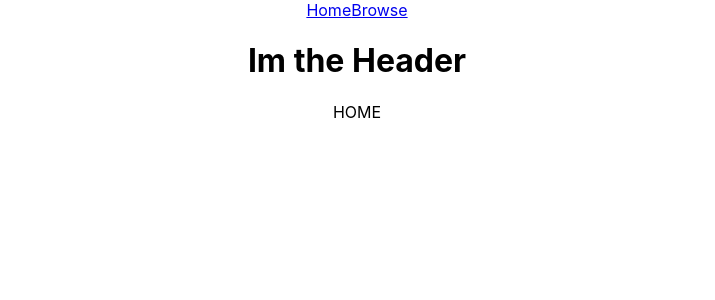
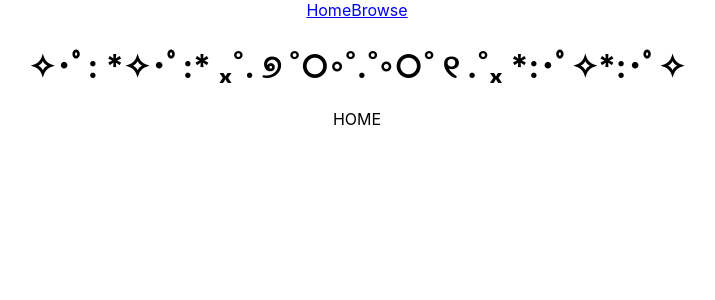
Before and after one commit to ShamiTomita/Cake-Frontend, a React (Create React App) app in the folder cake-frontend/: page / in a window 1280 px wide. Shown: the top 300 px of the page, without its empty margins (283-998 px from the left). Built offline with nearby package versions, Linux system fonts and the light colour scheme.

Commit message:
header content

```diff
--- a/cake-frontend/src/components/Header.js
+++ b/cake-frontend/src/components/Header.js
@@ -2,7 +2,7 @@ import React from 'react'
 const Header = (props) => {
   return (
     <div>
-      <h1>Im the Header</h1>
+      <h1>✧･ﾟ: *✧･ﾟ:* ₓ˚. ୭ ˚○◦˚.˚◦○˚ ୧ .˚ₓ *:･ﾟ✧*:･ﾟ✧</h1>
     </div>
   )
 }
```
